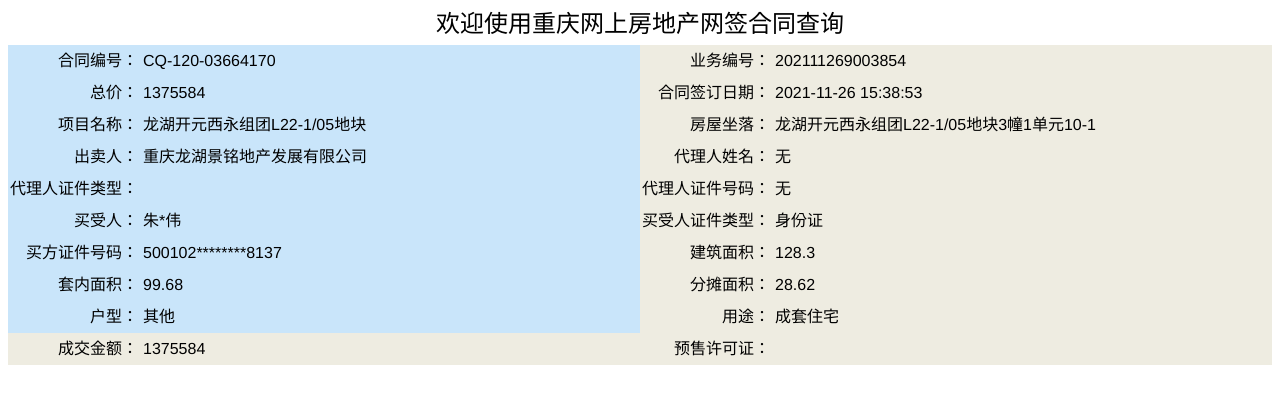
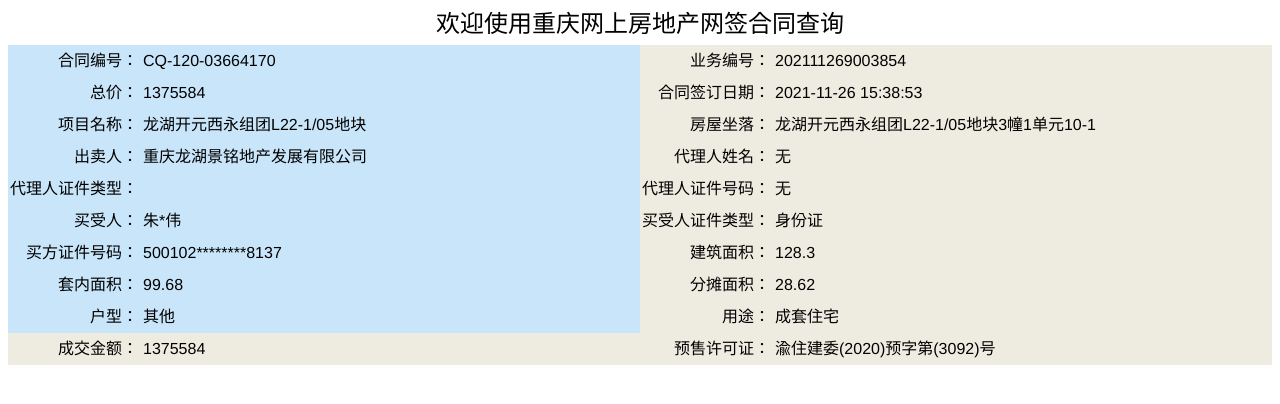
Before and after one commit to cq315house/wangdi, a plain HTML site: page index.html in a window 1280 px wide. Drawn offline with Linux system fonts and the light colour scheme.

Commit message:
Update index.html
等等

```diff
--- a/index.html
+++ b/index.html
@@ -224,7 +224,7 @@
                 <div class="fontpacel secendDiv">
                     <label class="lablName">
                         预售许可证：</label>
-                    <label field="F_PRESALE_CERT" class="labVla">
+                    <label  class="labVla">渝住建委(2020)预字第(3092)号
                     </label>
                 </div>
             </div>
```
